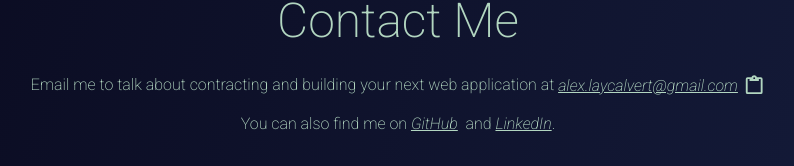
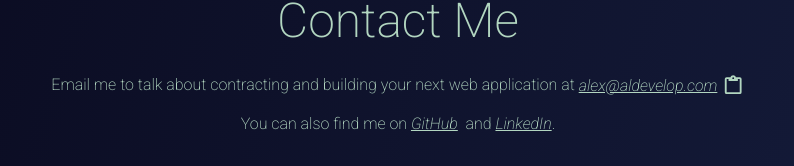
Before and after one commit to alex-laycalvert/alexlc-dot-com, a Next.js app: page / in a window 1280 px wide. Shown: the part 1909-2075 px from the top of the page, without its empty margins (242-1036 px from the left). Built offline with nearby package versions, Linux system fonts and the light colour scheme.

Commit message:
Update index.tsx

```diff
--- a/pages/index.tsx
+++ b/pages/index.tsx
@@ -47,7 +47,7 @@ export default function Home() {
     }, [scrollYProgress]);
 
     const emailOnClick = () => {
-        navigator.clipboard.writeText("alex.laycalvert@gmail.com");
+        navigator.clipboard.writeText("alex@aldevelop.com");
         setShowCopied(true);
     };
 
@@ -99,7 +99,7 @@ export default function Home() {
                         >
                             <u>
                                 <i>
-                                    alex.laycalvert@gmail.com
+                                    alex@aldevelop.com
                                     {showCopied && <ClipboardCheck />}
                                     {!showCopied && <Clipboard />}
                                 </i>
```
